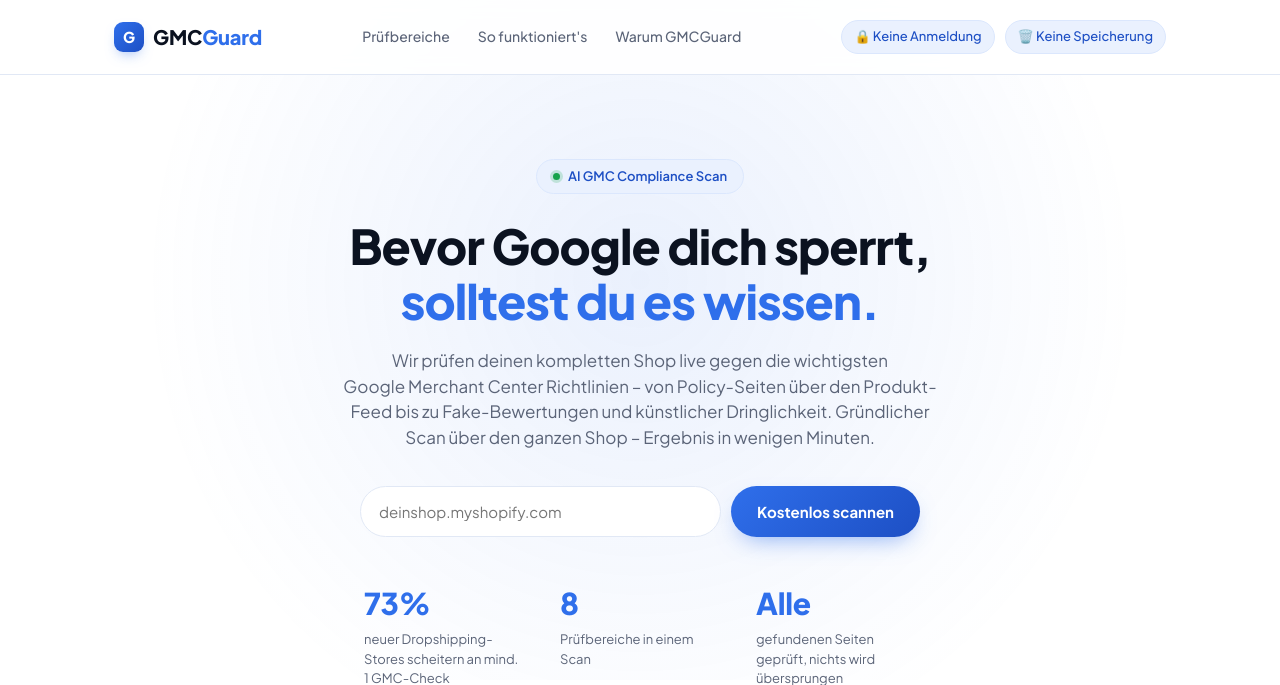
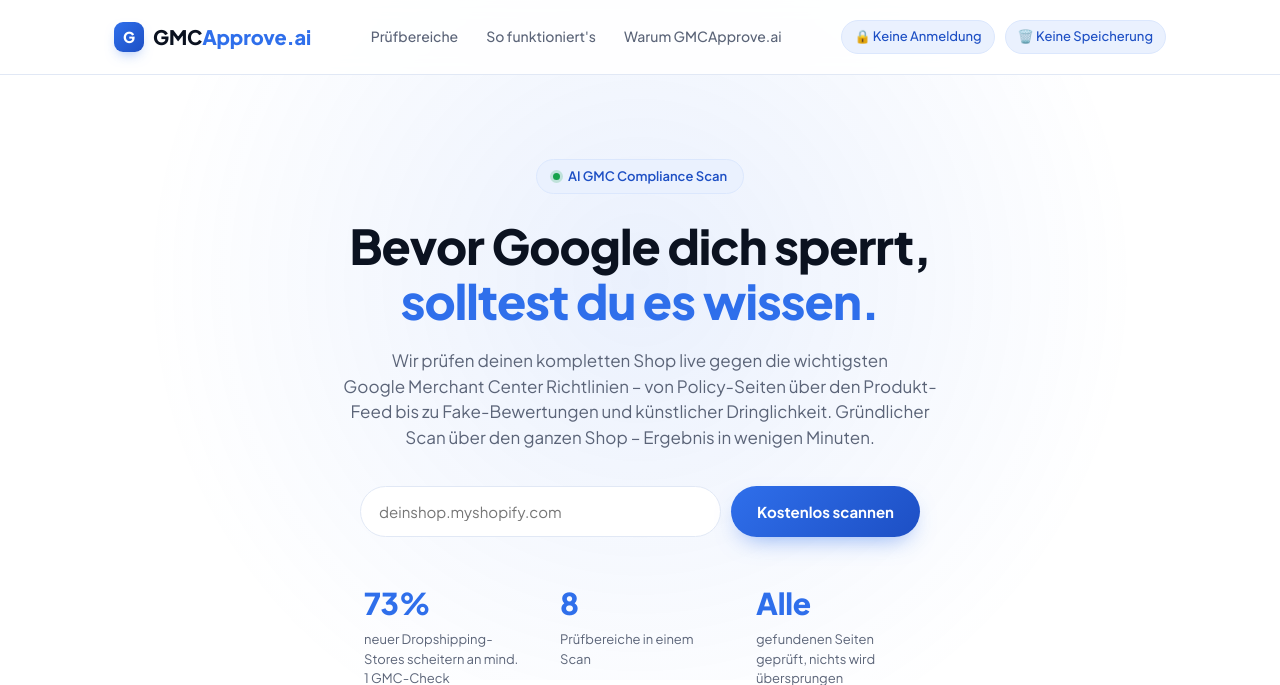
Before and after one commit to BennetEcom/gmc-compliance-scanner, a FastAPI app: page / in a window 1280 px wide. Shown: the top 685 px of the page. Run offline with FastAPI, Linux system fonts and the light colour scheme.

Commit message:
Rebrand: GMCGuard -> GMCApprove.ai (Namenskonflikt)

```diff
--- a/app/templates/index.html
+++ b/app/templates/index.html
@@ -3,7 +3,7 @@
 <head>
   <meta charset="UTF-8" />
   <meta name="viewport" content="width=device-width, initial-scale=1.0" />
-  <title>GMC Compliance Scanner – Prüfe deinen Store vor der Google-Sperrung</title>
+  <title>GMCApprove.ai – Prüfe deinen Store vor der Google-Sperrung</title>
   <link rel="preconnect" href="https://fonts.googleapis.com" />
   <link rel="preconnect" href="https://fonts.gstatic.com" crossorigin />
   <link href="https://fonts.googleapis.com/css2?family=Plus+Jakarta+Sans:wght@400;500;600;700;800&display=swap" rel="stylesheet" />
@@ -16,12 +16,12 @@
     <div class="container topbar-inner">
       <div class="brand">
         <span class="brand-mark">G</span>
-        <span class="brand-name">GMC<span class="accent">Guard</span></span>
+        <span class="brand-name">GMC<span class="accent">Approve.ai</span></span>
       </div>
       <nav class="nav-links">
         <a href="#features">Prüfbereiche</a>
         <a href="#how">So funktioniert's</a>
-        <a href="#why">Warum GMCGuard</a>
+        <a href="#why">Warum GMCApprove.ai</a>
       </nav>
       <div class="topbar-badges">
         <span class="pill">🔒 Keine Anmeldung</span>
@@ -253,7 +253,7 @@
     <section class="band band-alt" id="why">
     <div class="container why">
       <span class="section-num">03</span>
-      <h2 class="section-title">Warum GMCGuard</h2>
+      <h2 class="section-title">Warum GMCApprove.ai</h2>
       <div class="why-grid">
         <div class="why-card">
           <div class="feature-icon">🛡️</div>
@@ -300,7 +300,7 @@
 
   <footer class="footer">
     <div class="container">
-      <p>© <span id="year"></span> GMCGuard. Kein offizielles Google-Produkt, keine Haftung für Entscheidungen des Google Merchant Center.</p>
+      <p>© <span id="year"></span> GMCApprove.ai. Kein offizielles Google-Produkt, keine Haftung für Entscheidungen des Google Merchant Center.</p>
       <p class="footer-credit">Ein Produkt von Ecom Germany</p>
     </div>
   </footer>
```
Also changed, not shown: README.md.
